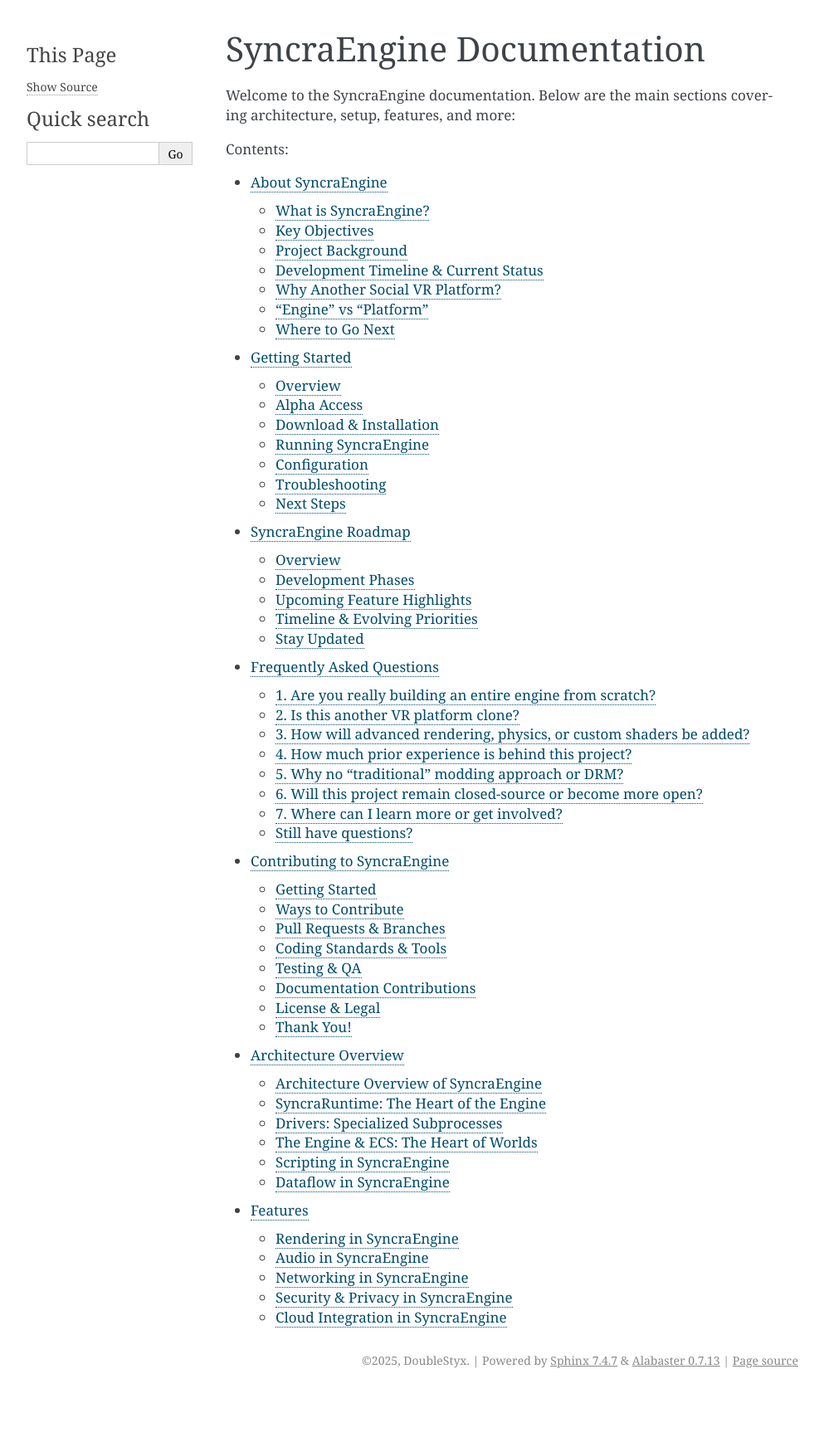
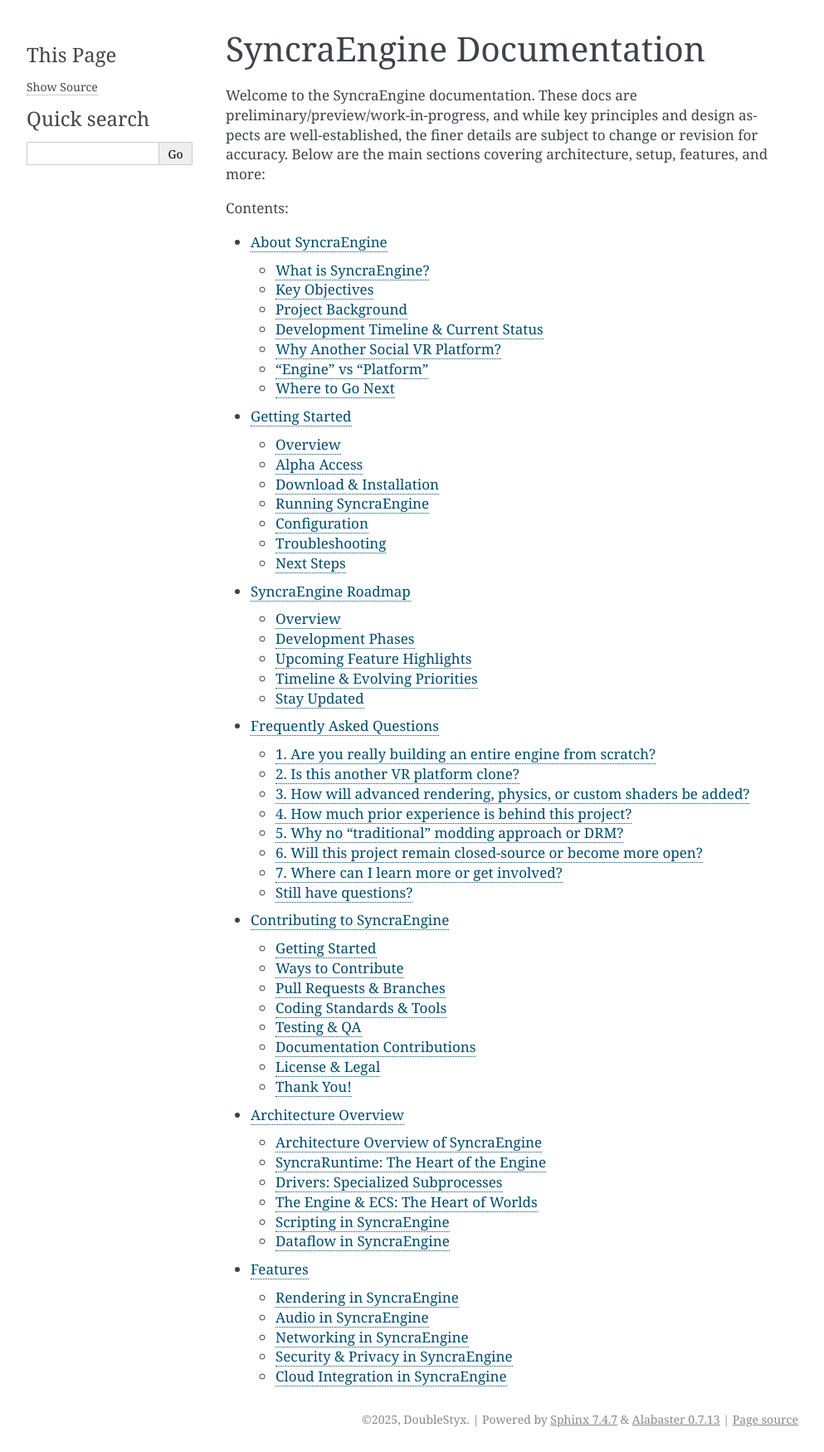
Before and after one commit to SyncraEngine/SyncraEngine, a Sphinx documentation site: the page built from docs/index.rst, in a window 1280 px wide. Shown: the whole page at 83% size, without its empty margins (148-1141 px from the left). Built offline with Sphinx 7.4.7, drawn with Linux system fonts in a browser that asks for light colours; before the commit the page ends 1679 px from its top, so only the background shows below that.

Commit message:
Update index.rst

```diff
--- a/docs/index.rst
+++ b/docs/index.rst
@@ -1,12 +1,8 @@
-.. SyncraEngine documentation master file, created by
-   sphinx-quickstart on Thu Jan  2 22:51:53 2025.
-   This file can be fully customized, but it should at least
-   include the root `toctree` directive.
-
 SyncraEngine Documentation
 ==========================
 
-Welcome to the SyncraEngine documentation. Below are the main sections covering
+Welcome to the SyncraEngine documentation. These docs are preliminary/preview/work-in-progress, and while key principles and design aspects are well-established,
+the finer details are subject to change or revision for accuracy. Below are the main sections covering
 architecture, setup, features, and more:
 
 .. toctree::
```
